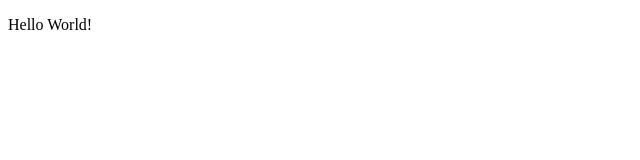
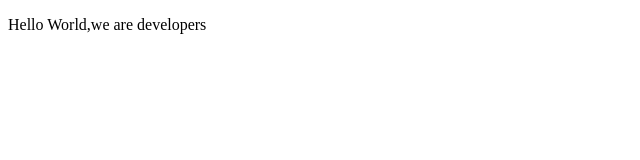
Before and after one commit to SiveMdluli/Edgah-Sive, a plain HTML site: page index.html in a window 1280 px wide. Shown: the whole page, without its empty margins (0-640 px from the left). Drawn offline with Linux system fonts and the light colour scheme.

Commit message:
added text

```diff
--- a/index.html
+++ b/index.html
@@ -7,6 +7,6 @@
     <title>Edgah-Sive</title>
 </head>
 <body>
-    <p>Hello World!</p>
+    <p>Hello World,we are developers</p>
 </body>
 </html>
```
